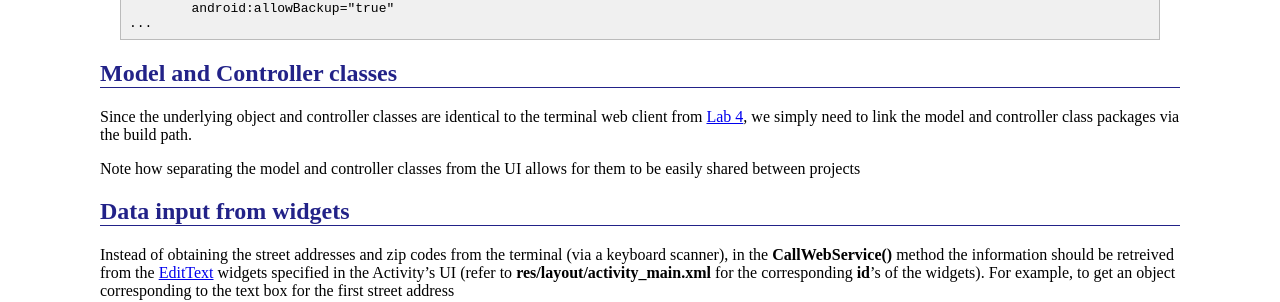
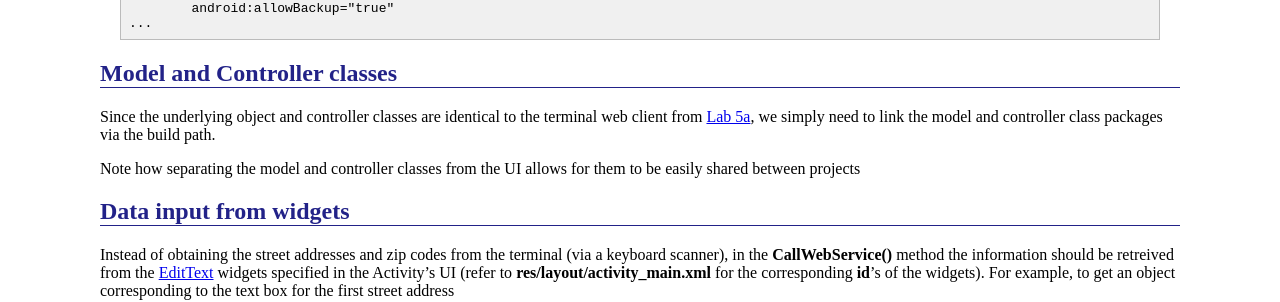
Before and after one commit to ycpcs/cs496-spring2014, a Jekyll site: the page built from labs/lab05b.md, in a window 1280 px wide and 900 px high, scrolled down 1909 px. Shown: the part 152-454 px from the top of the window. Built offline with Jekyll 4.4.1, drawn with Linux system fonts in a browser that asks for light colours; Markdown is read by kramdown in place of the engine named in the settings.

Commit message:
update lab05b description
update lab05b description

```diff
--- a/labs/lab05b.md
+++ b/labs/lab05b.md
@@ -110,8 +110,7 @@ Hence the XML should look like
 Model and Controller classes
 ----------------------------
 
-Since the underlying object and controller classes are identical to the terminal web client from [Lab 4](lab04.html), we simply need to link the model and controller class packages via the build path.
-
+Since the underlying object and controller classes are identical to the terminal web client from [Lab 5a](lab05a.html), we simply need to link the model and controller class packages via the build path.
 
 Note how separating the model and controller classes from the UI allows for them to be easily shared between projects
 
```
